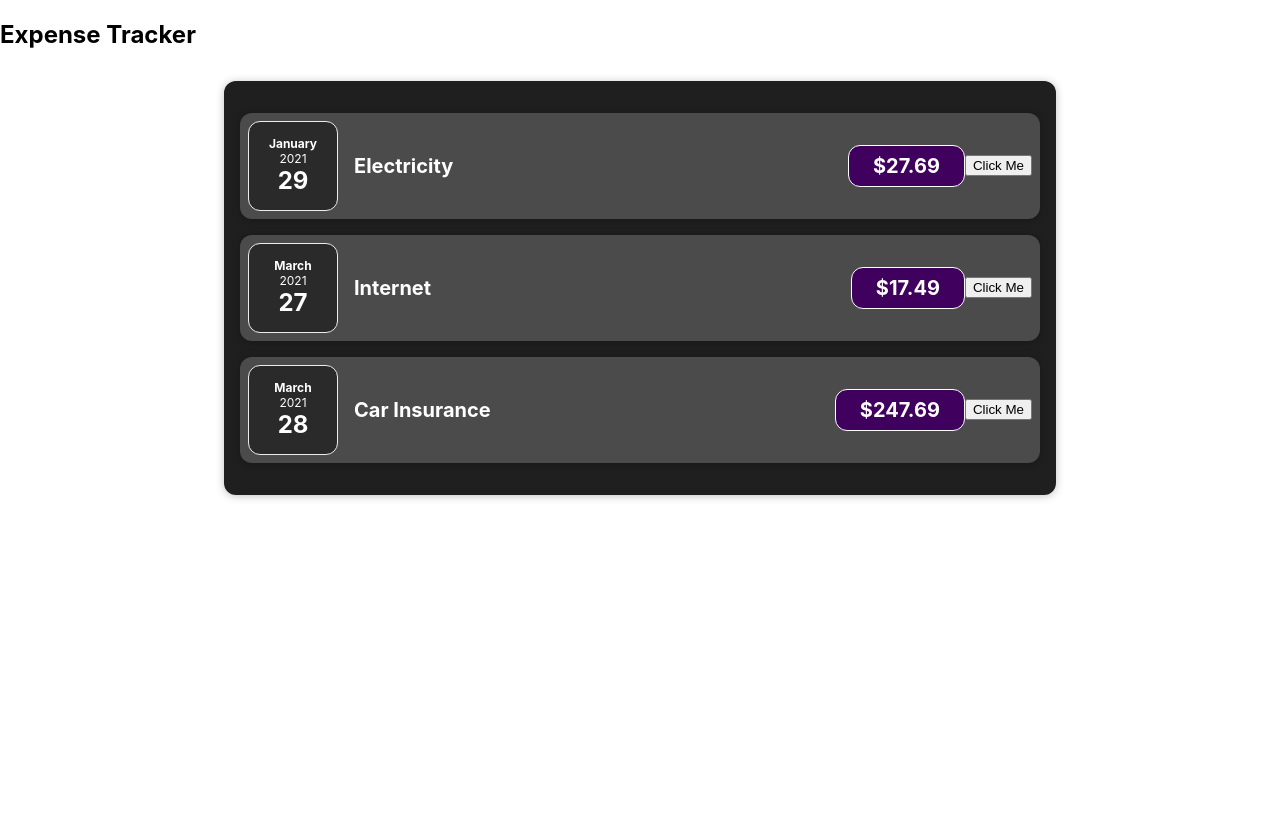
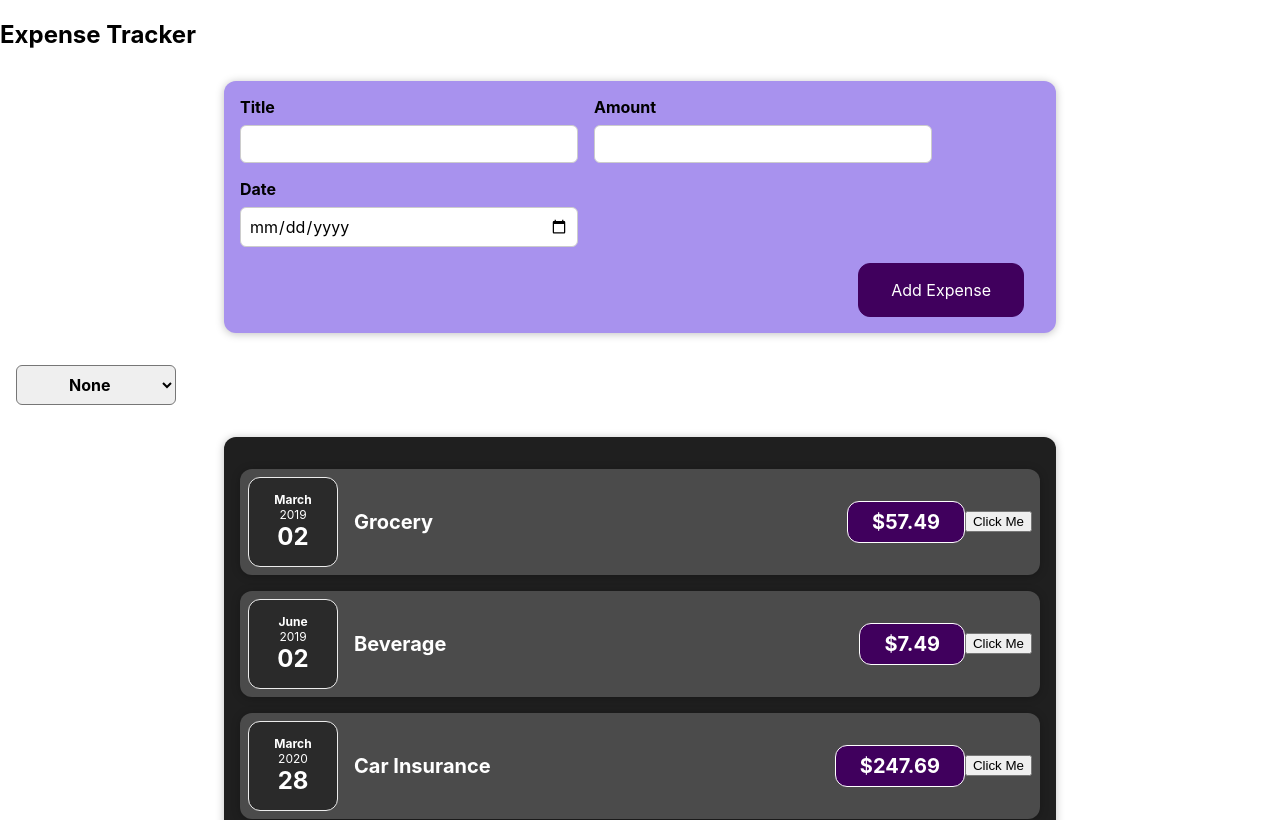
Before and after one commit to kurniawan2805/ExpenseTracker, a React (Create React App) app: page / in a window 1280 px wide. Shown: the top 820 px of the page. Built offline with nearby package versions, Linux system fonts and the light colour scheme.

Commit message:
lifting up state, add filter by year

```diff
--- a/src/App.js
+++ b/src/App.js
@@ -2,6 +2,8 @@
 // import './App.css';
 // import ExpenseItem from './components/ExpenseItem';
 import Expenses from './components/Expenses/Expenses';
+import NewExpense from './components/NewExpense/NewExpense';
+
 
 function App() {
   const expenses = [
@@ -9,7 +11,7 @@
       id: 1,
       title: 'Car Insurance',
       amount: 247.69,
-      date: new Date(2021, 2, 28)
+      date: new Date(2020, 2, 28)
     },
     {
       id: 2,
@@ -21,12 +23,30 @@
       id: 3,
       title: 'Internet',
       amount: 17.49,
-      date: new Date(2021, 2, 27)
+      date: new Date(2022, 2, 27)
     },
-  ]
+    {
+      id: 4,
+      title: 'Grocery',
+      amount: 57.49,
+      date: new Date(2019, 2, 2)
+    },
+    {
+      id: 5,
+      title: 'Beverage',
+      amount: 7.49,
+      date: new Date(2019, 5, 2)
+    },
+  ];
+
+  const addExpenseHandler = (expense) => {
+    // console.log('from App');
+    // console.log(expense);
+  }
   return (
     <div>
       <h2>Expense Tracker</h2>
+      <NewExpense onAddExpense={addExpenseHandler}></NewExpense>
       <Expenses expenses={expenses} />
       {/* <ExpenseItem
         title={expenses[0].title}
--- a/src/components/Expenses/Expenses.js
+++ b/src/components/Expenses/Expenses.js
@@ -1,9 +1,28 @@
+import react, { useState } from 'react';
+
 import './Expenses.css';
 import ExpenseItem from './ExpenseItem';
 import Card from '../UI/Card';
+import ExpensesFilter from './ExpensesFilter';
 
 function Expenses(props) {
-    const expense = props.expenses.sort((a, b) => a.date > b.date ? 1 : -1).map(
+    const [year, setYear] = useState('');
+    // let setYear = '';
+
+    // const filteredExpenses = [];
+    const handleFilterSelect = (value) => {
+        // console.log(value);
+        // filteredExpenses =
+        setYear(value);
+
+
+        // filteredExpenses
+        // console.log(value, props.expenses[1].date.getFullYear(), filteredExpenses);
+    }
+    // console.log(handleFilterSelect())
+
+    const filteredExpenses = (year === '') ? props.expenses : props.expenses.filter(expense => expense.date.getFullYear().toString() === year);
+    const expense = filteredExpenses.sort((a, b) => a.date > b.date ? 1 : -1).map(
         (expense) => {
             return (
                 <ExpenseItem
@@ -14,11 +33,15 @@
                 ></ExpenseItem>
             );
         }
-    )
+    );
+    console.log(year, filteredExpenses);
     return (
-        <Card className="expenses">
-            {expense}
-        </Card>
+        <div>
+            <ExpensesFilter onFilterSelect={handleFilterSelect} />
+            <Card className="expenses">
+                {expense}
+            </Card>
+        </div>
     )
 
 }
--- /dev/null
+++ b/src/components/Expenses/ExpensesFilter.css
@@ -0,0 +1,24 @@
+.expenses-filter {
+  color: white;
+  padding: 0 1rem;
+}
+
+.expenses-filter__control {
+  display: flex;
+  width: 100%;
+  align-items: center;
+  justify-content: space-between;
+  margin: 1rem 0;
+}
+
+.expenses-filter label {
+  font-weight: bold;
+  margin-bottom: 0.5rem;
+}
+
+.expenses-filter select {
+  font: inherit;
+  padding: 0.5rem 3rem;
+  font-weight: bold;
+  border-radius: 6px;
+}
--- /dev/null
+++ b/src/components/Expenses/ExpensesFilter.js
@@ -0,0 +1,23 @@
+
+
+import './ExpensesFilter.css'
+
+const ExpensesFilter = (props) => {
+    //
+    const handleChange = (event) => {
+        // console.log();
+        props.onFilterSelect(event.target.value)
+    }
+    return (
+        <div className='expenses-filter'>
+            <select className='' onChange={handleChange}> <option value="">None</option>
+                <option value="2019">2019</option>
+                <option value="2020">2020</option>
+                <option value="2021">2021</option>
+                <option value="2022">2022</option>
+            </select>
+        </div>
+    )
+}
+
+export default ExpensesFilter;
--- /dev/null
+++ b/src/components/NewExpense/ExpenseForm.css
@@ -0,0 +1,38 @@
+.new-expense {
+  background-color: #a892ee;
+  padding: 1rem;
+  margin: 2rem auto;
+  width: 50rem;
+  max-width: 95%;
+  border-radius: 12px;
+  text-align: center;
+  box-shadow: 0 1px 8px rgba(0, 0, 0, 0.25);
+}
+
+.new-expense button {
+  font: inherit;
+  cursor: pointer;
+  padding: 1rem 2rem;
+  border: 1px solid #40005d;
+  background-color: #40005d;
+  color: white;
+  border-radius: 12px;
+  margin-right: 1rem;
+}
+
+.new-expense button:hover,
+.new-expense button:active {
+  background-color: #510674;
+  border-color: #510674;
+}
+
+.new-expense button.alternative {
+  color: #220131;
+  border-color: transparent;
+  background-color: transparent;
+}
+
+.new-expense button.alternative:hover,
+.new-expense button.alternative:active {
+  background-color: #ddb3f8;
+}
--- /dev/null
+++ b/src/components/NewExpense/ExpenseForm.js
@@ -0,0 +1,65 @@
+import react, { useState } from "react";
+
+import './ExpenseForm.css'
+
+const ExpenseForm = (props) => {
+    const [enteredTitle, setEnteredTitle] = useState('');
+    const [enteredAmount, setEnteredAmount] = useState(' ');
+    const [enteredDate, setEnteredDate] = useState('');
+    const titleChangeHandler = (event) => {
+        setEnteredTitle(event.target.value);
+        // console.log("Title Changed!", event.target.value);
+    }
+    const amountChangeHandler = (event) => {
+        setEnteredAmount(event.target.value)
+        // console.log("Amount Changed!")
+    }
+    const dateChangeHandler = (event) => {
+        setEnteredDate(event.target.value)
+        // console.log("Date Changed!")
+    }
+
+    const submitHandler = (event) => {
+        event.preventDefault();
+        const expenseDate = {
+            title: enteredTitle,
+            amount: enteredAmount,
+            date: enteredDate
+        }
+        // console.log(expenseDate);
+        console.log(props);
+        props.onSaveExpenseData(expenseDate);
+        setEnteredTitle('');
+        setEnteredAmount('');
+        setEnteredDate('');
+    }
+    return <form onSubmit={submitHandler}>
+        <div className="new-expense__controls">
+            <div className="new-expense__control">
+                <label>Title</label>
+                <input type="text"
+                    value={enteredTitle}
+                    onChange={titleChangeHandler} />
+            </div>
+            <div className="new-expense__control">
+                <label>Amount</label>
+                <input type="number"
+                    min="0.01" step="0.01"
+                    value={enteredAmount}
+                    onChange={amountChangeHandler} />
+            </div>
+            <div className="new-expense__control">
+                <label>Date</label>
+                <input type="date"
+                    min="2019-01-01" max="2022-12-31"
+                    value={enteredDate}
+                    onChange={dateChangeHandler} />
+            </div>
+        </div>
+        <div className="new-expense__actions">
+            <button type="submit" >Add Expense</button>
+        </div>
+    </form>
+}
+
+export default ExpenseForm;
--- /dev/null
+++ b/src/components/NewExpense/NewExpense.css
@@ -0,0 +1,26 @@
+.new-expense__controls {
+  display: flex;
+  flex-wrap: wrap;
+  gap: 1rem;
+  margin-bottom: 1rem;
+  text-align: left;
+}
+
+.new-expense__control label {
+  font-weight: bold;
+  margin-bottom: 0.5rem;
+  display: block;
+}
+
+.new-expense__control input {
+  font: inherit;
+  padding: 0.5rem;
+  border-radius: 6px;
+  border: 1px solid #ccc;
+  width: 20rem;
+  max-width: 100%;
+}
+
+.new-expense__actions {
+  text-align: right;
+}
--- /dev/null
+++ b/src/components/NewExpense/NewExpense.js
@@ -0,0 +1,21 @@
+import React from "react";
+
+import ExpenseForm from "./ExpenseForm";
+import './NewExpense.css'
+
+
+const NewExpense = (props) => {
+    const saveExpenseDataHandler = (enteredExpenseData) => {
+        const expenseData = {
+            ...enteredExpenseData,
+            id: Math.random().toString()
+        };
+        // console.log(expenseData)
+        props.onAddExpense(expenseData);
+    };
+    return <div className="new-expense">
+        <ExpenseForm onSaveExpenseData={saveExpenseDataHandler}></ExpenseForm>
+    </div>
+}
+
+export default NewExpense;
```
